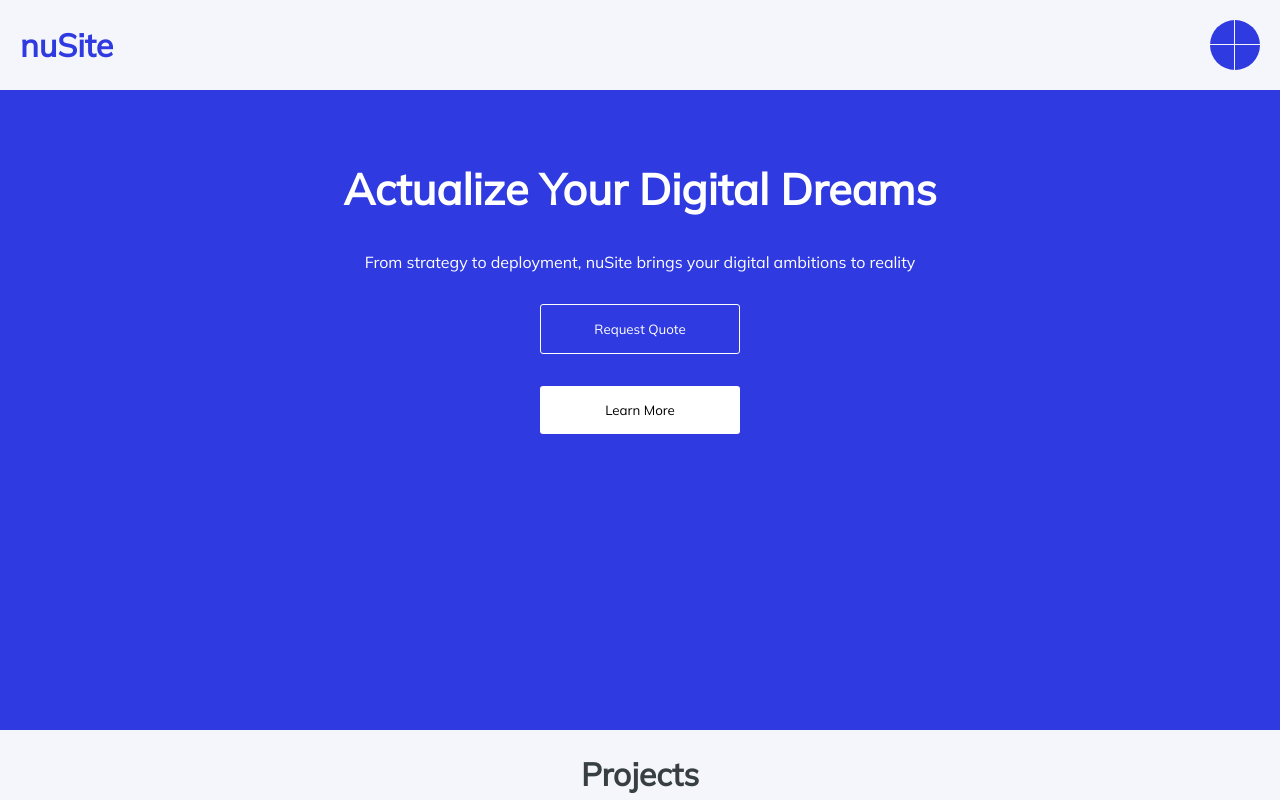
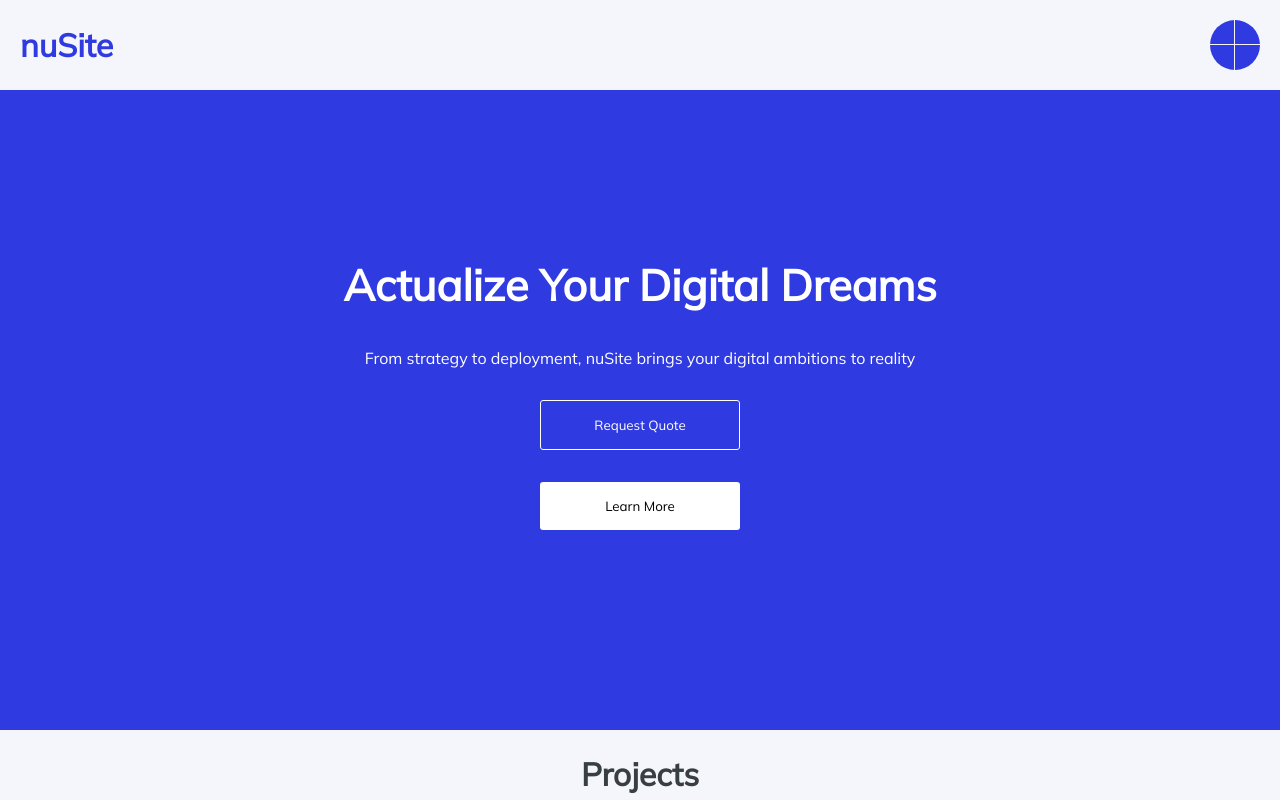
Before and after one commit to KevinBritten/nusite-gatsby, a Gatsby site: page / in a window 1280 px wide. Shown: the top 800 px of the page. Built offline with nearby package versions, Linux system fonts and the light colour scheme; Gatsby itself is replaced by a stand-in of ours.

Commit message:
added hero.css and styled hero

```diff
--- a/src/pages/index.js
+++ b/src/pages/index.js
@@ -5,6 +5,7 @@ import "../styles/index.css";
 import "../styles/global.css";
 import "../styles/variables.css";
 import "../styles/nav.css";
+import "../styles/hero.css";
 import "../styles/projects.css";
 import "../styles/blog.css";
 
--- /dev/null
+++ b/src/styles/hero.css
@@ -0,0 +1,17 @@
+#home {
+  min-height: 80vh;
+  padding: 2rem 0;
+  display: flex;
+  flex-direction: column;
+  justify-content: space-around;
+}
+
+#home button {
+  width: 200px;
+}
+
+#home p {
+  width: 60%;
+  margin: auto;
+  padding-bottom: 2rem;
+}
--- a/src/styles/index.css
+++ b/src/styles/index.css
@@ -1,18 +1,3 @@
-#home {
-  min-height: 80vh;
-  padding-top: 3rem;
-}
-
-#home button {
-  width: 200px;
-}
-
-#home p {
-  width: 60%;
-  margin: auto;
-  padding-bottom: 2rem;
-}
-
 .background-blue {
   background-color: var(--c-blue);
   color: white;
```
